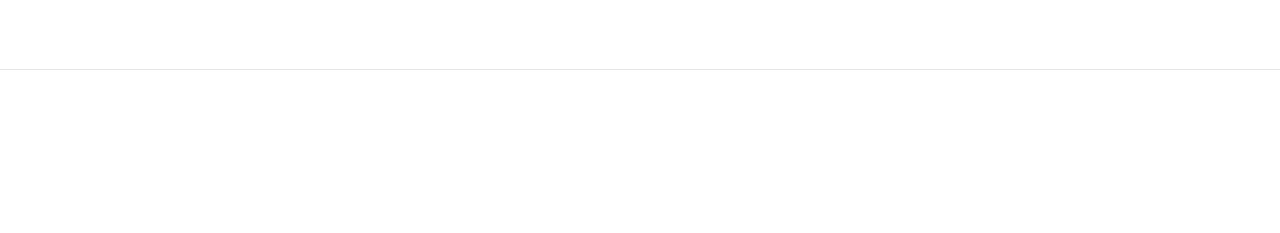
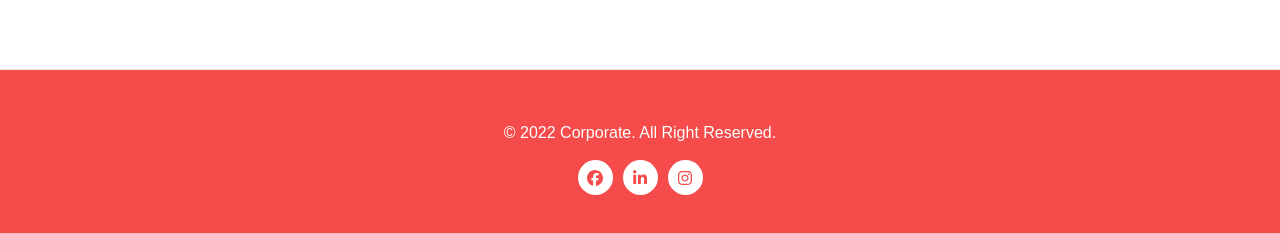
Before and after one commit to hristokarchev25/TheExhibitionWeb-App, a React (Create React App) app: page / in a window 1280 px wide. Shown: the part 2151-2384 px from the top of the page. Before the commit the page ends 2221 px from the top, so only its background shows below. Built offline with nearby package versions, Linux system fonts and the light colour scheme.

Commit message:
fix/ footer created + styles + react icons added

```diff
--- a/package.json
+++ b/package.json
@@ -10,6 +10,7 @@
     "react": "^18.3.1",
     "react-bootstrap": "^2.10.5",
     "react-dom": "^18.3.1",
+    "react-icons": "^5.4.0",
     "react-router": "^6.28.0",
     "react-router-dom": "^6.28.0",
     "react-scripts": "5.0.1",
--- a/src/App.css
+++ b/src/App.css
@@ -189,21 +189,6 @@ textarea {
   padding: 10px 15px !important;
 }
 
-#footer {
-  background: #f64b4b;
-  padding: 50px 0;
-  color: #fff;
-  text-align: center;
-}
-
-#footer .copyright {
-  margin: 0 0 15px;
-}
-
-#footer .socials a:hover {
-  background: #f53333;
-}
-
 .block {
   padding: 70px 0;
   border-bottom: 1px solid #e6e6e6;
--- /dev/null
+++ b/src/components/Footer/Footer.css
@@ -0,0 +1,54 @@
+#footer {
+    background: #f64b4b;
+    padding: 50px 0;
+    color: #fff;
+    text-align: center;
+}
+
+#footer .copyright {
+    margin: 0 0 15px;
+}
+
+#footer .socials a:hover {
+    background: #f53333;
+}
+
+.socials {
+    display: table;
+    height: 100%;
+    width: 100%;
+}
+
+.socials ul {
+    display: table-cell;
+    vertical-align: middle;
+    text-align: center;
+}
+
+.socials li {
+    display: inline-block;
+    vertical-align: top;
+    padding: 0 5px;
+}
+
+.socials a {
+    width: 35px;
+    height: 35px;
+    background: #fff;
+    color: #f64b4b;
+    border-radius: 50%;
+    display: block;
+    text-align: center;
+    padding: 4px;
+    transition: background 0.3s linear, color 0.3s linear;
+    -webkit-transition: background 0.3s linear, color 0.3s linear;
+}
+
+.socials a:hover {
+    background: #f64b4b;
+    color: #fff;
+}
+
+.socials .fab {
+    line-height: 2;
+}
--- /dev/null
+++ b/src/components/Footer/Footer.js
@@ -0,0 +1,23 @@
+import React from 'react'
+import Container from 'react-bootstrap/Container';
+import { FaFacebook, FaLinkedinIn, FaInstagram } from "react-icons/fa6";
+import "./Footer.css";
+
+function Footer() {
+    return (
+        <footer id='footer'>
+            <Container fluid>
+                <div className="copyright">&copy; 2022 Corporate. All Right Reserved.</div>
+                <div className="socials">
+                    <ul>
+                        <li><a href="https://www.facebook.com"><FaFacebook /></a></li>
+                        <li><a href="https://www.linkedin.com"><FaLinkedinIn /></a></li>
+                        <li><a href="https://www.linkedin.com"><FaInstagram /></a></li>
+                    </ul>
+                </div>
+            </Container>
+        </footer>
+    )
+}
+
+export default Footer
--- a/src/pages/home.js
+++ b/src/pages/home.js
@@ -3,6 +3,7 @@ import Navigation from '../components/Navigation/Navigation';
 import ImageSlider from '../components/ImageSlider/ImageSlider';
 import About from '../components/About/About';
 import ContactUs from '../components/ContactUs/ContactUs';
+import Footer from '../components/Footer/Footer';
 
 function home() {
     return (
@@ -11,6 +12,7 @@ function home() {
             <ImageSlider />
             <About />
             <ContactUs />
+            <Footer />
         </>
     )
 }
```
Also changed, not shown: 1 other file (tests, documents, lock files or other folders).
